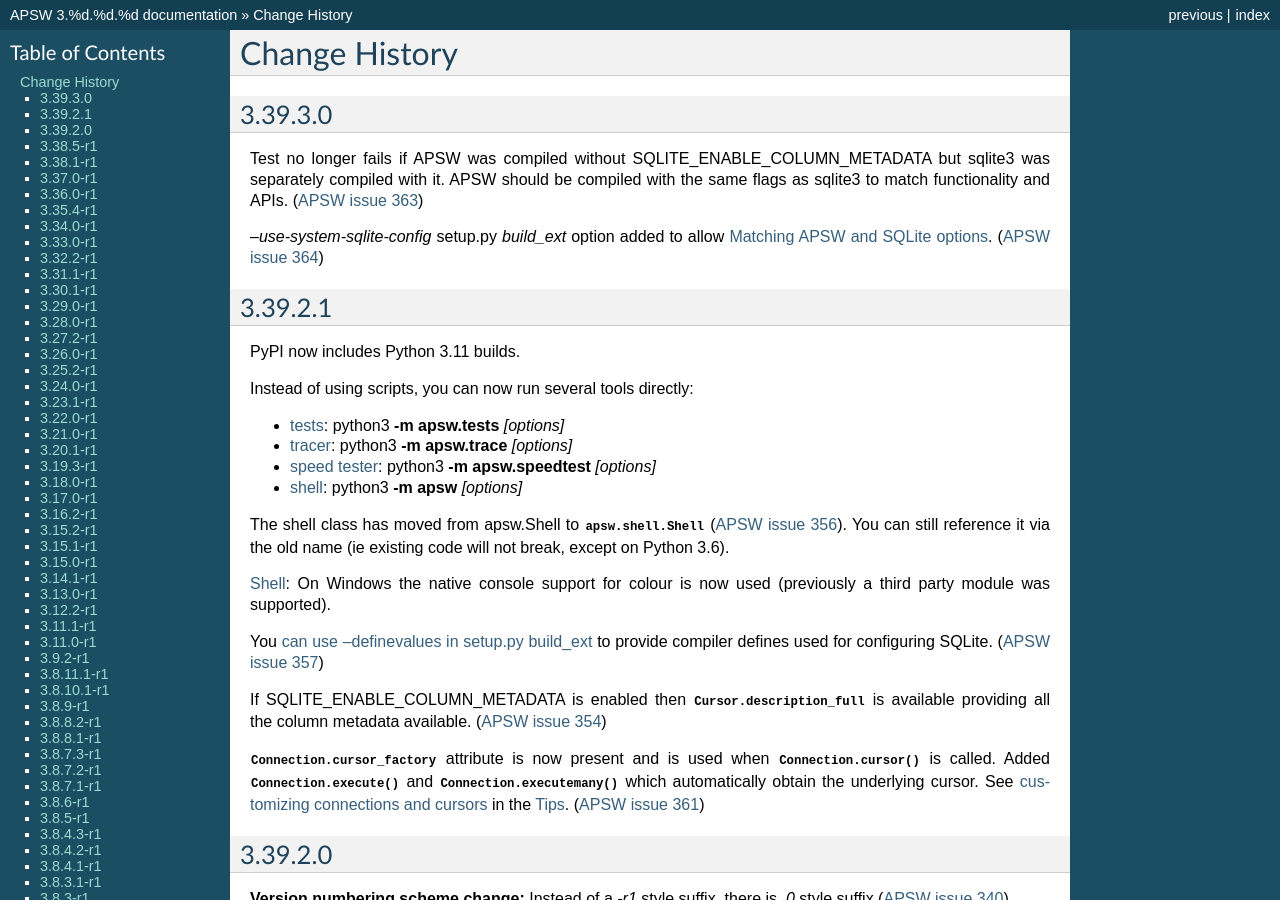
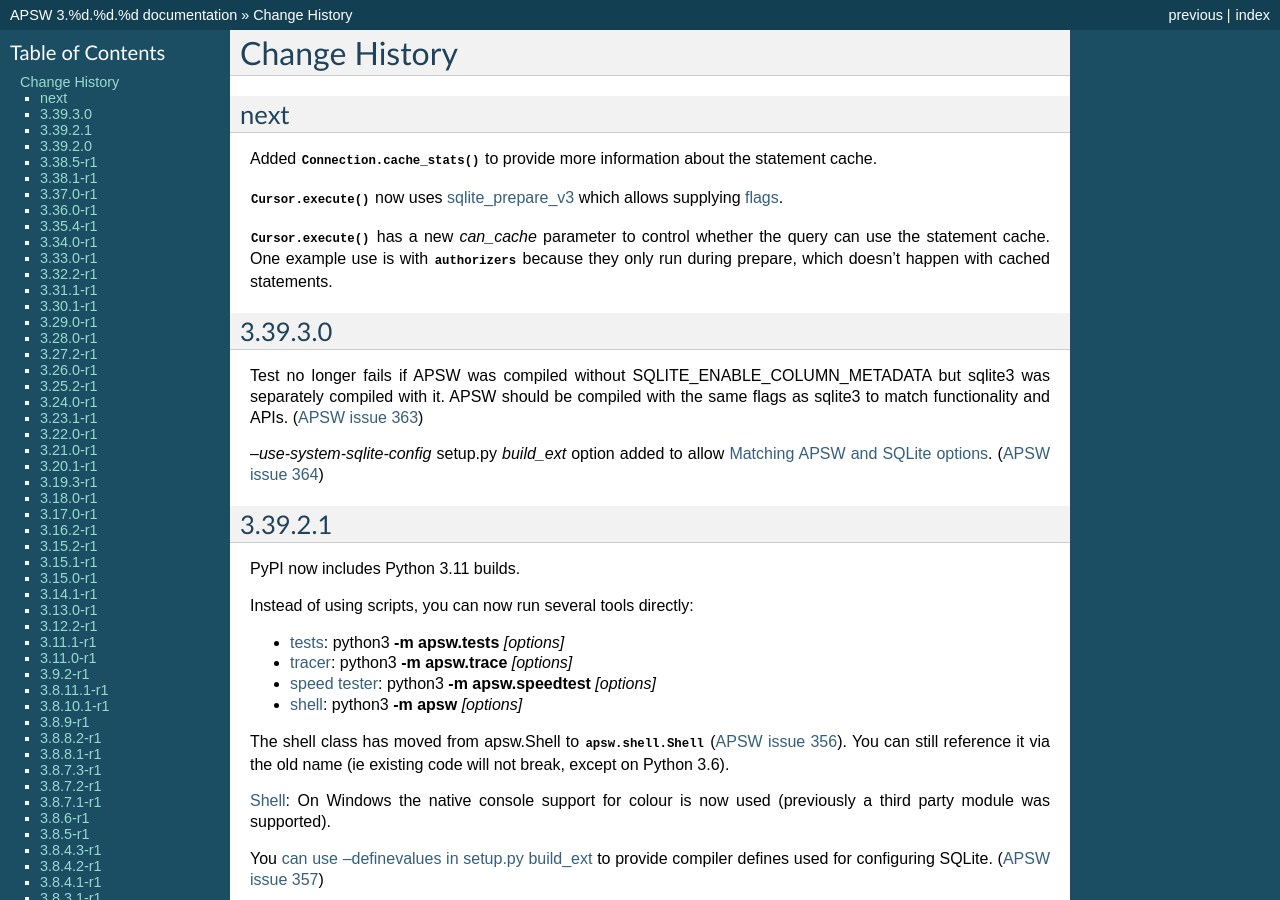
Before and after one commit to rogerbinns/apsw, a Sphinx documentation site: the page built from doc/changes.rst, in a window 1280 px wide and 900 px high. Built offline with Sphinx 7.4.7, drawn with Linux system fonts in a browser that asks for light colours; pages that are not in the unit, such as notebooks, are missing from menus; the version number is read from the project's files by our own code.

Commit message:
Document execute updates

```diff
--- a/doc/changes.rst
+++ b/doc/changes.rst
@@ -1,6 +1,22 @@
 Change History
 **************
 .. currentmodule:: apsw
+
+next
+====
+
+Added :meth:`Connection.cache_stats` to provide more information about
+the statement cache.
+
+:meth:`Cursor.execute` now uses `sqlite_prepare_v3
+<https://sqlite.org/c3ref/prepare.html>`__ which allows supplying
+`flags <https://sqlite.org/c3ref/c_prepare_normalize.htm>`__.
+
+:meth:`Cursor.execute` has a new `can_cache` parameter to
+control whether the query can use the statement cache.  One example
+use is with :meth:`authorizers <Connection.setauthorizer>` because
+they only run during prepare, which doesn't happen with cached
+statements.
 
 3.39.3.0
 ========
```
